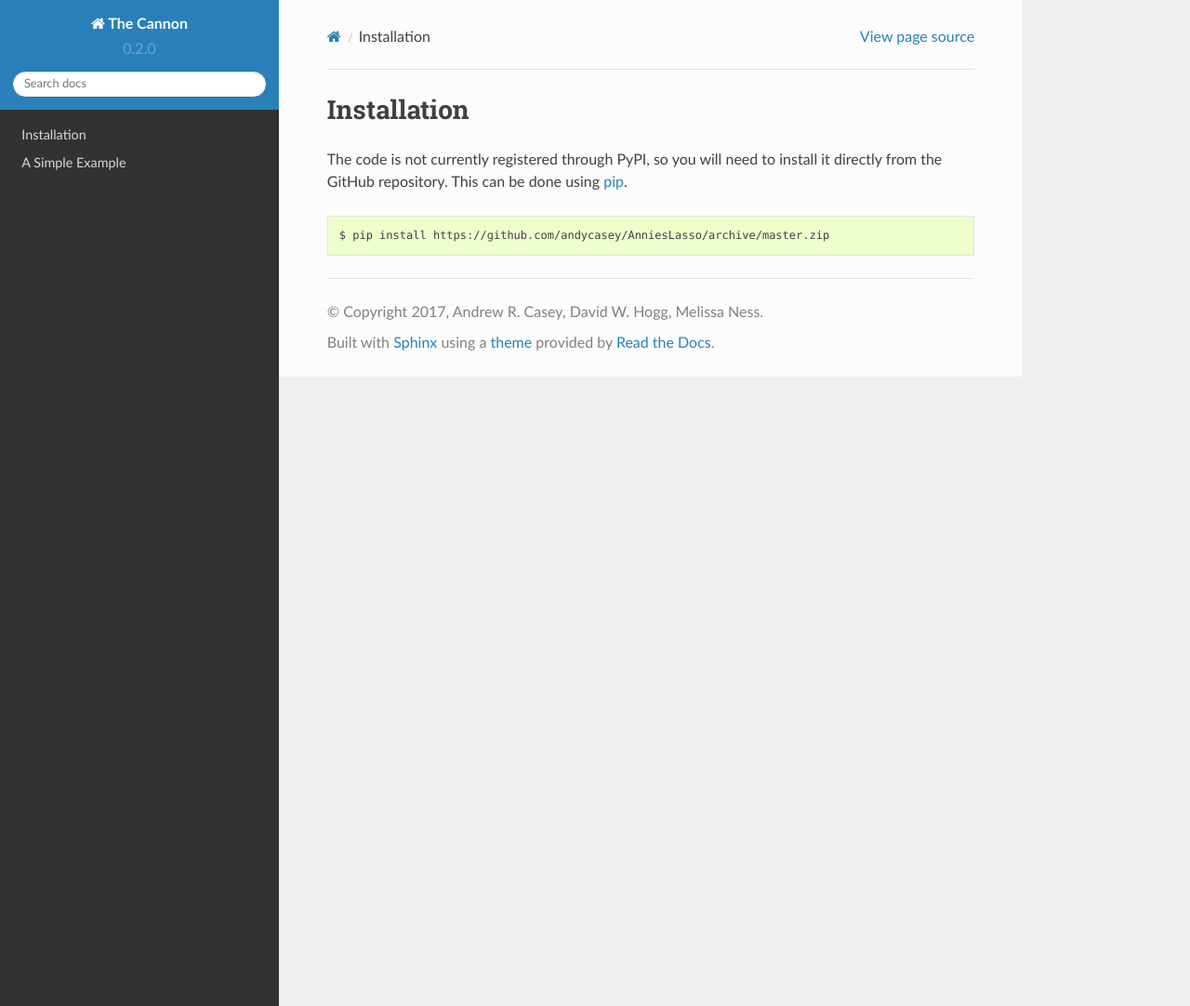
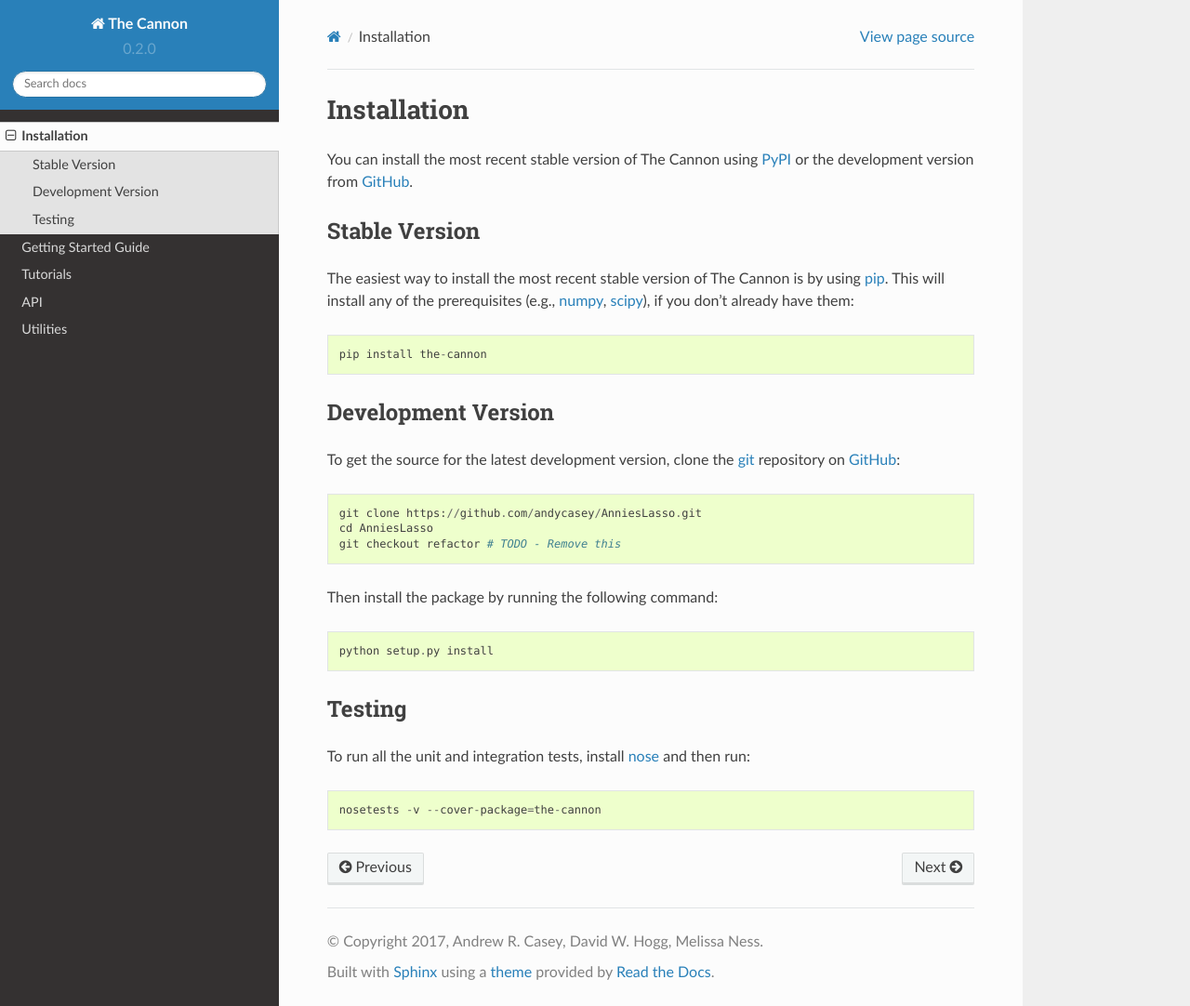
Before and after one commit to andycasey/AnniesLasso, a Sphinx documentation site: the page built from docs/source/install.rst, in a window 1280 px wide and 1082 px high. Shown: the whole window at 93% size. Built offline with Sphinx 7.4.7 and the Read the Docs theme 2.0.0, drawn with Linux system fonts in a browser that asks for light colours; pages that are not in the unit, such as notebooks, are missing from menus.

Commit message:
Add getting started guide

```diff
--- /dev/null
+++ b/docs/source/api.rst
@@ -0,0 +1,4 @@
+.. _api:
+
+API
+===
--- a/docs/source/install.rst
+++ b/docs/source/install.rst
@@ -3,10 +3,45 @@
 Installation
 ============
 
-The code is not currently registered through PyPI, so you will need to install
-it directly from the GitHub repository. This can be done using
-`pip <http://www.pip-installer.org/>`_.
+You can install the most recent stable version of The Cannon using `PyPI <https://pypi.python.org/pypi/the-cannon>`_ or the
+development version from `GitHub <http://www.github.com/andycasey/AnniesLasso>`_.
+
+
+Stable Version
+--------------
+
+The easiest way to install the most recent stable version of The Cannon is by using `pip <https://pypi.python.org/pypi/pip>`_.
+This will install any of the prerequisites (e.g., `numpy <https://pypi.python.org/pypi/numpy>`_, `scipy <https://pypi.python.org/pypi/scipy>`_), if you don't already have them:
 
 ::
 
-    $ pip install https://github.com/andycasey/AnniesLasso/archive/master.zip
+    pip install the-cannon
+
+
+Development Version
+-------------------
+
+To get the source for the latest development version, clone the `git <https://git-scm.com/>`_ repository on `GitHub <http://www.github.com/andycasey/AnniesLasso>`_:
+
+::
+
+    git clone https://github.com/andycasey/AnniesLasso.git
+    cd AnniesLasso
+    git checkout refactor # TODO - Remove this
+
+
+Then install the package by running the following command:
+
+::
+
+    python setup.py install
+
+
+Testing
+-------
+
+To run all the unit and integration tests, install `nose <http://nose.readthedocs.org>`_ and then run:
+
+::
+
+    nosetests -v --cover-package=the-cannon
--- /dev/null
+++ b/docs/source/utilities.rst
@@ -0,0 +1,4 @@
+.. _utilities:
+
+Utilities
+============
```
Also changed, not shown: docs/source/getting-started/a-simple-example.rst (deleted, +0 -12 lines), docs/source/getting-started/install.rst (deleted, +0 -12 lines), docs/source/guide.rst (added, +154 -0 lines), docs/source/index.rst (+56 -14 lines), docs/source/tutorials.rst (added, +17 -0 lines).
